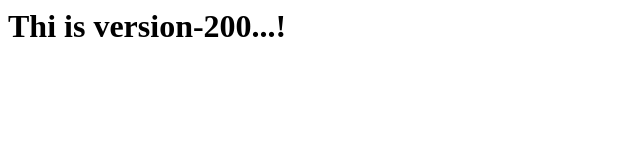
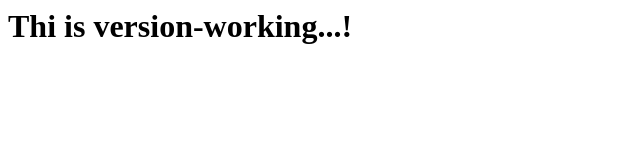
Before and after one commit to mohammedashiqu/jenkins-docker, a plain HTML site: page index.html in a window 1280 px wide. Shown: the whole page, without its empty margins (0-640 px from the left). Drawn offline with Linux system fonts and the light colour scheme.

Commit message:
Update index.html

```diff
--- a/index.html
+++ b/index.html
@@ -1 +1 @@
-<h1>Thi is version-200...!</h1>
+<h1>Thi is version-working...!</h1>
```
